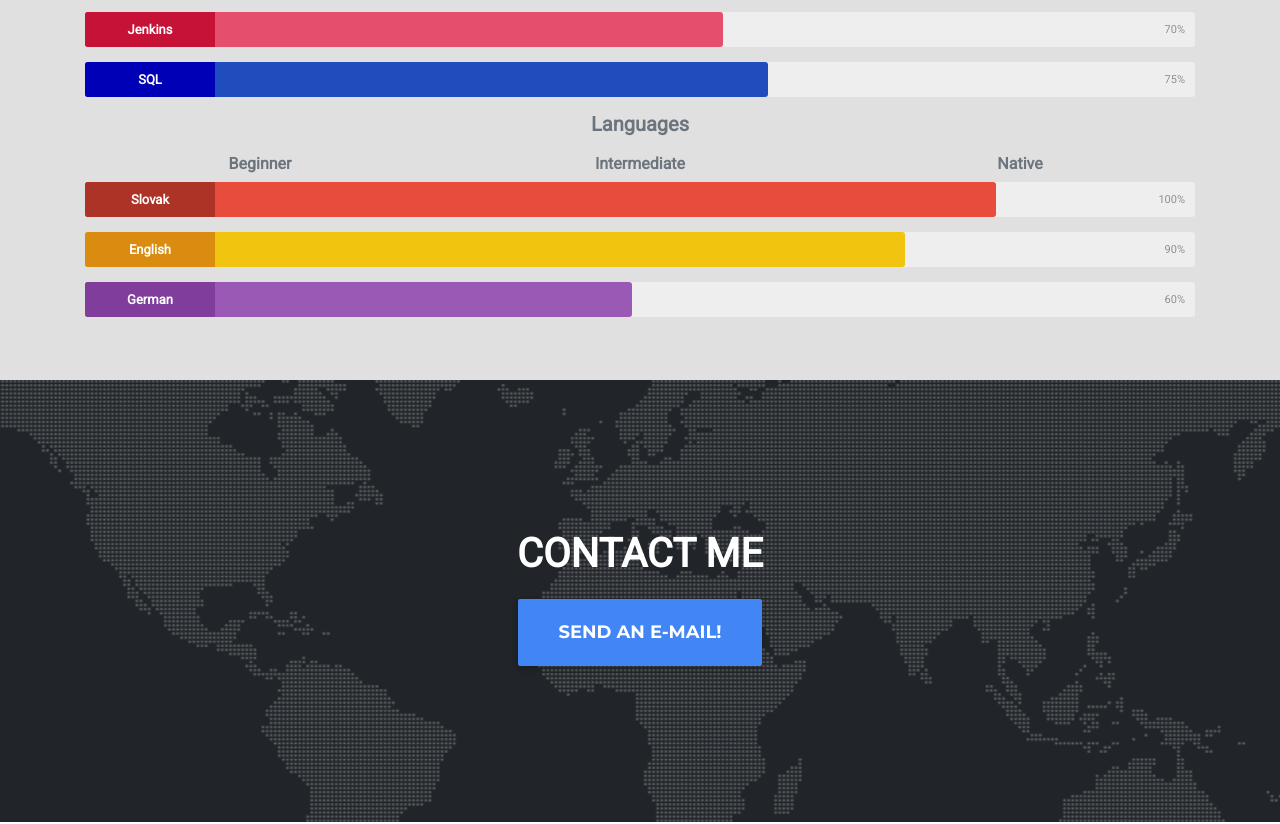
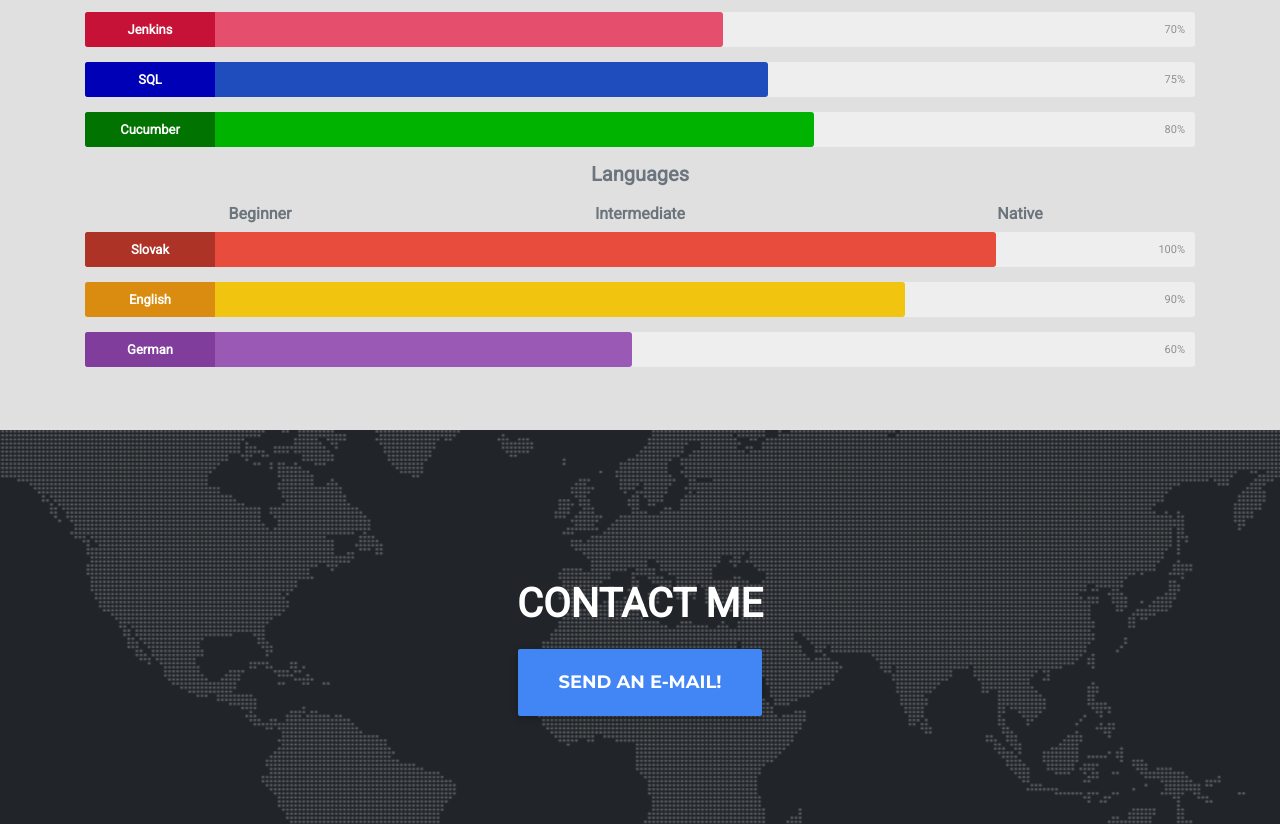
Before and after one commit to jakubmackanic/jakubmackanic.github.io, a plain HTML site: page index.html in a window 1280 px wide. Shown: the part 5366-6190 px from the top of the page. Drawn offline with Linux system fonts and the light colour scheme; a web font is replaced by a local one.

Commit message:
tech stack update + cv uodate

```diff
--- a/index.html
+++ b/index.html
@@ -83,7 +83,7 @@
                 <div class="intro-heading text-uppercase wow animated fadeIn" data-wow-delay="2.0s">Interested?</div>
                 <a class="btn btn-primary btn-xl text-uppercase js-scroll-trigger wow animated fadeIn" data-wow-delay="2.5s" href="#about">Tell Me More</a>
                 <a style="margin:20px;" class="btn btn-white btn-xl text-uppercase js-scroll-trigger wow animated fadeIn" data-wow-delay="3.0s" target="
-          " href="https://drive.google.com/file/d/11rXJqlozA56itphWAezrLXxSp1YCN2Au/view?usp=sharing">CV</a>
+          " href="https://drive.google.com/file/d/1TMITgsJZGsOgQz7Q3DucK1aL2ASkEmr0/view?usp=sharing">CV</a>
             </div>
         </div>
     </header>
@@ -419,6 +419,13 @@ or "end user is an idiot" That's why we have Test specialist.=> To speed up the
                     <div class="skillbar-title" style="background: #0000cc;"><span>SQL</span></div>
                     <div class="skillbar-bar" style="background: #1f4dbd;"></div>
                     <div class="skill-bar-percent">75%</div>
+                </div>
+                <!-- End Skill Bar -->
+
+                <div class="skillbar clearfix " data-percent="80%">
+                    <div class="skillbar-title" style="background: #008000;"><span>Cucumber</span></div>
+                    <div class="skillbar-bar" style="background: #00b300;"></div>
+                    <div class="skill-bar-percent">80%</div>
                 </div>
                 <!-- End Skill Bar -->
 
```
